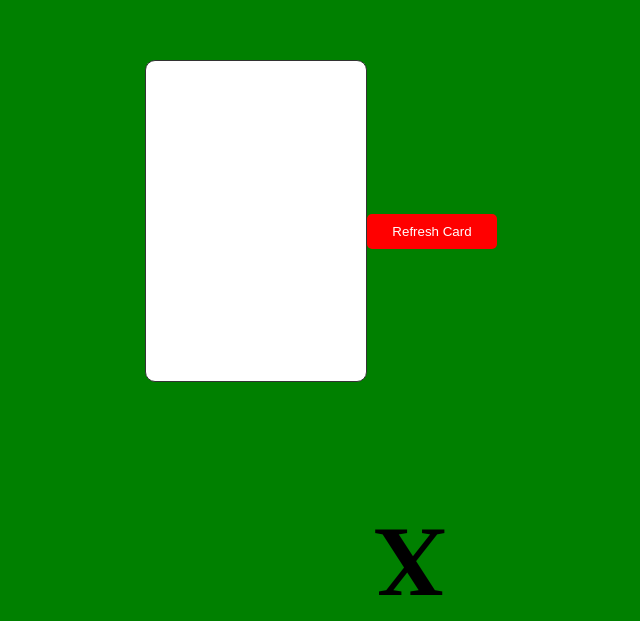
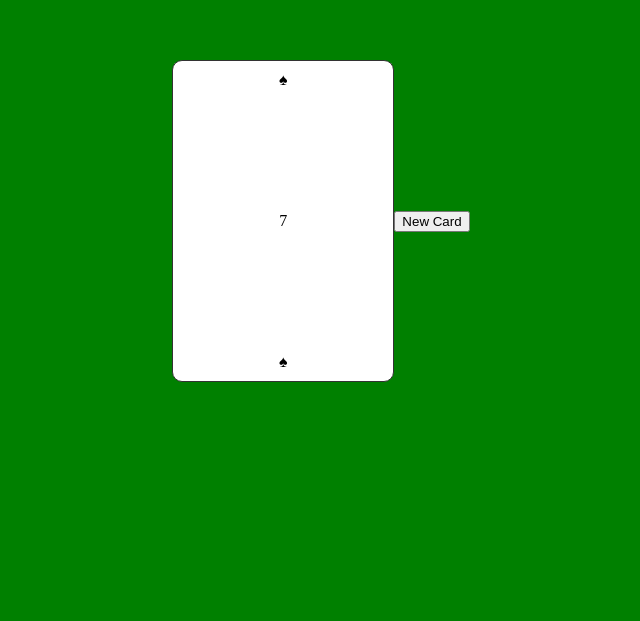
Before and after one commit to brinalynn17/brinalynn17-Card-Dealer2, a plain HTML site: page index.html in a window 1280 px wide. Shown: the part 179-800 px from the top of the page, without its empty margins (319-959 px from the left). Drawn offline with Linux system fonts and the light colour scheme.

Commit message:
Update index.html

```diff
--- a/index.html
+++ b/index.html
@@ -1,24 +1,21 @@
 <!DOCTYPE html>
-<html lang="en">
+<html>
 <head>
-    <meta charset="UTF-8">
-    <meta name="viewport" content="width=device-width, initial-scale=1.0">
+    <meta charset="UTF-8" />
     <title>Card Dealer</title>
-    <link rel="stylesheet" href="./styles.css"
+    <meta name="viewport" content="width=device-width, initial-scale=1.0" />
+    <link rel="stylesheet" type="text/css" href="styles.css">
+</head>
+<body>
+    <div class="card" id="card">
+        <span class="suit top-left" id="top-left-suit"></span>
+        <span class="card-value" id="card-value"></span>
+        <span class="suit bottom-right" id="bottom-right-suit"></span>
+    </div>
+    <div>
+        <button class="generate-button" id="generate-button">New Card</button>
+    </div>
+
     <script src="app.js"></script>
-</head>
-<body onload="displayRandomCard">
-    <div class="container">
-    <div class="card">
-        <div class="suitTopLeft" id="suit"></div>
-        <p class="value" id="value"></p>
-         <div class="suitBottomRight" id="suit">X</div>
-
-    </div>
-</div>
-
-    <button class="refreshButton" id="refreshButton">Refresh Card</button>
-    <script src="app.js"></script>
-
 </body>
 </html>
```
